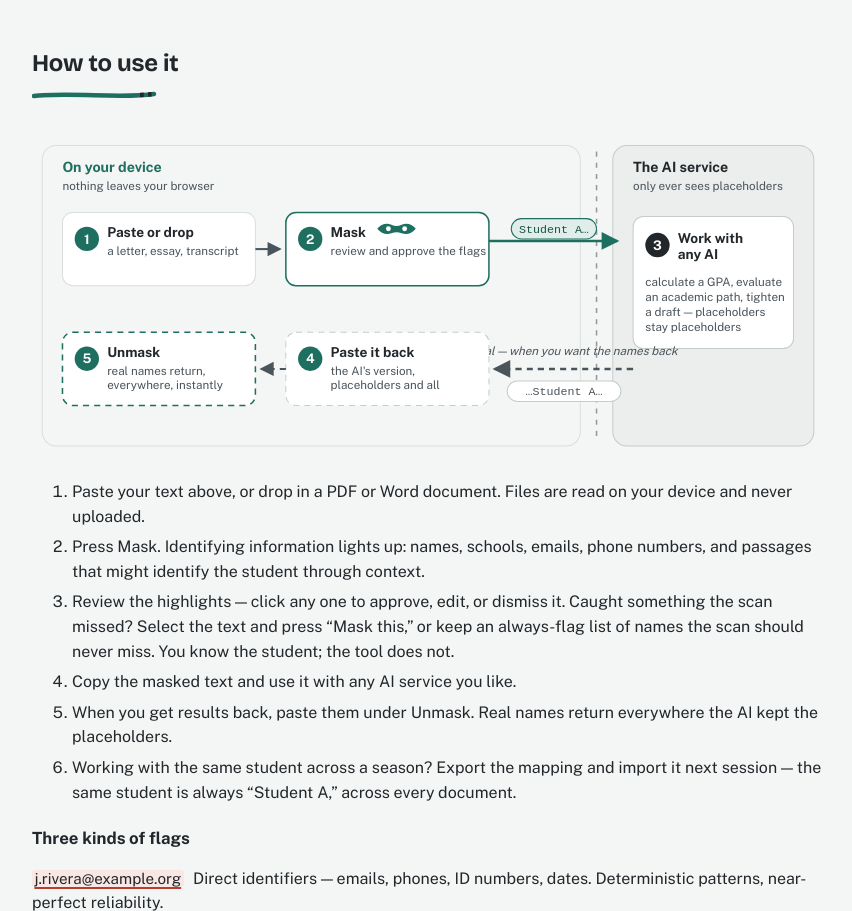
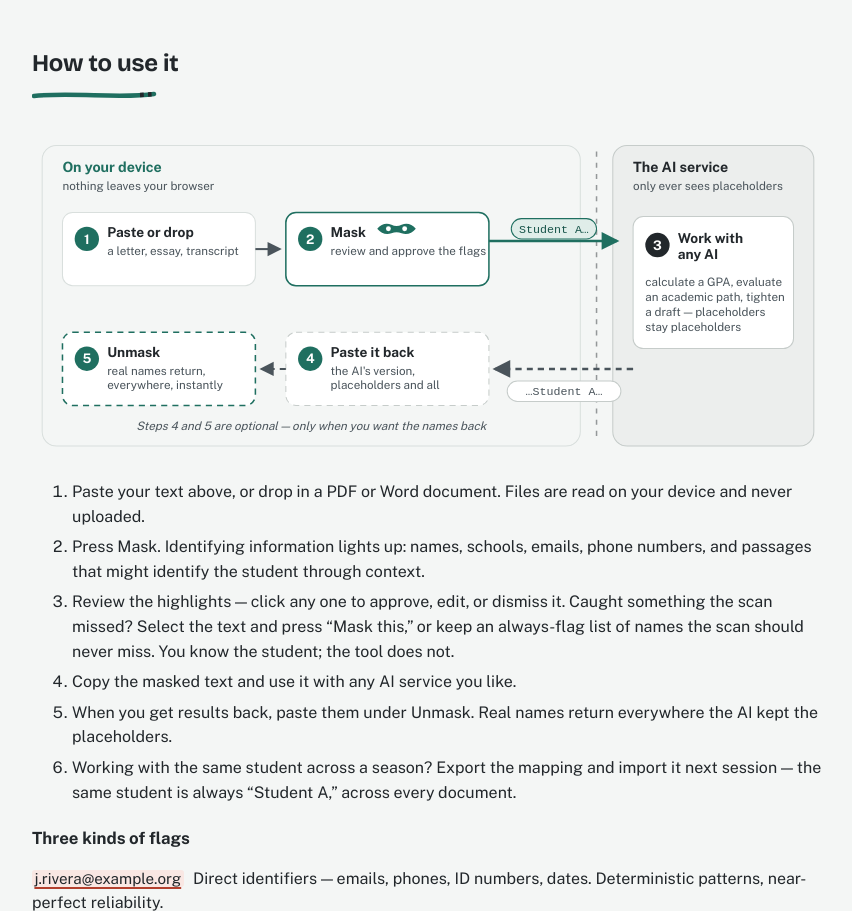
Before and after one commit to chrisbellco2/namemasker, a website with bundled scripts: page apps/site/static/index.html in a window 1280 px wide. Shown: the part 827-1738 px from the top of the page, without its empty margins (212-1064 px from the left). Built offline with nearby package versions, Linux system fonts and the light colour scheme.

Commit message:
fix(site): diagram's optional-steps caption was clipped by the step-4 card
Moved to its own strip under the bottom row and drawn last in paint
order, reworded to name the steps it covers.

Co-Authored-By: Claude Fable 5 <noreply@anthropic.com>

```diff
--- a/apps/site/static/index.html
+++ b/apps/site/static/index.html
@@ -163,7 +163,6 @@
       <text x="604" y="187" font-size="11.5" fill="#4a545b">an academic path, tighten</text>
       <text x="604" y="202" font-size="11.5" fill="#4a545b">a draft — placeholders</text>
       <text x="604" y="217" font-size="11.5" fill="#4a545b">stay placeholders</text>
-      <text x="524" y="240" font-size="11.5" font-style="italic" fill="#4a545b" text-anchor="middle">optional — when you want the names back</text>
       <path d="M592 254 C 540 254, 520 254, 456 254" stroke="#4a545b" stroke-width="2.5" stroke-dasharray="6 5" fill="none" marker-end="url(#hw-arr)"/>
       <rect x="468" y="266" width="112" height="20" rx="10" fill="#fff" stroke="#c6ccca"/>
       <text x="524" y="280" font-size="11.5" font-family="ui-monospace,monospace" fill="#4a545b" text-anchor="middle">…Student A…</text>
@@ -178,6 +177,7 @@
       <text x="74" y="242" font-size="13.5" font-weight="700" fill="#22272b">Unmask</text>
       <text x="74" y="260" font-size="11.5" fill="#4a545b">real names return,</text>
       <text x="74" y="274" font-size="11.5" fill="#4a545b">everywhere, instantly</text>
+      <text x="275" y="314" font-size="11.5" font-style="italic" fill="#4a545b" text-anchor="middle">Steps 4 and 5 are optional — only when you want the names back</text>
       <defs>
         <marker id="hw-arr" markerWidth="9" markerHeight="9" refX="7" refY="4.5" orient="auto"><path d="M1 1 L8 4.5 L1 8 Z" fill="#4a545b"/></marker>
         <marker id="hw-arrg" markerWidth="9" markerHeight="9" refX="7" refY="4.5" orient="auto"><path d="M1 1 L8 4.5 L1 8 Z" fill="#1f6f60"/></marker>
```
